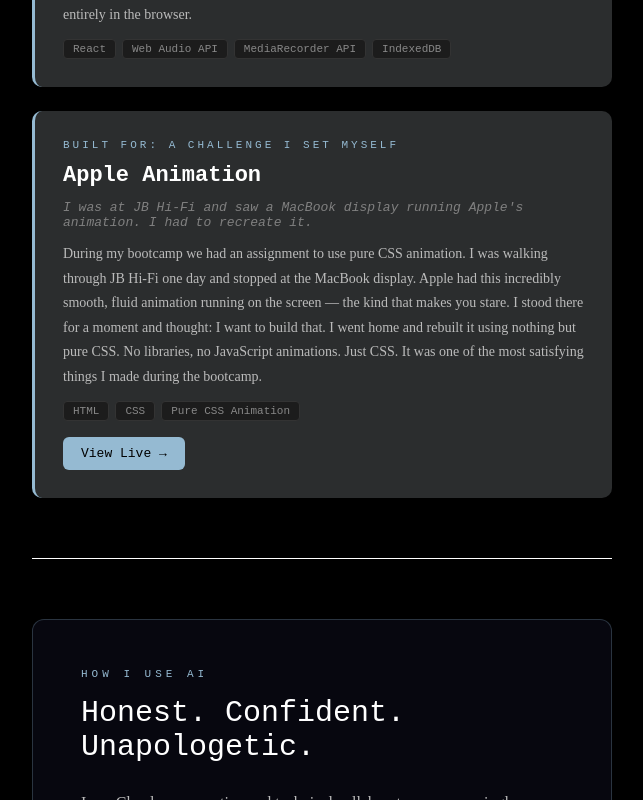
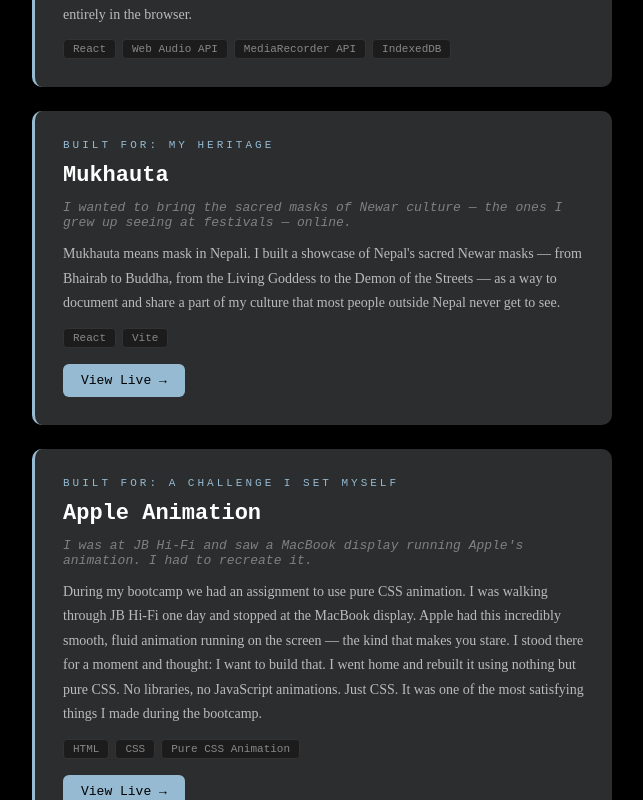
Before and after one commit to swornimjr/reactResume, a React (Vite) app: page /story in a window 1280 px wide. Shown: the part 5580-6380 px from the top of the page, without its empty margins (318-961 px from the left). Built offline with nearby package versions, Linux system fonts and the light colour scheme.

Commit message:
Add Mukhauta project card, resume PDF, remove resume button
Adds Mukhauta to the projects showcase and My Story page, generates
a developer-focused resume PDF, and removes the download-resume CTA
from the profile section.

```diff
--- a/src/App.css
+++ b/src/App.css
@@ -358,6 +358,12 @@ body {
 .aquascape-inspire {
   background-image: url("./assets/aquascape-inspire.png");
   background-color: #061613;
+  background-position: center top;
+}
+
+.mukhauta {
+  background-image: url("./assets/mukhauta.png");
+  background-color: #1a0f0a;
   background-position: center top;
 }
 
--- a/src/components/profileSec.jsx
+++ b/src/components/profileSec.jsx
@@ -1,5 +1,5 @@
 import { Link } from "react-router-dom";
-import HireButton, { HireButton2 } from "./button";
+import { HireButton2 } from "./button";
 
 const ProfileSection = () => {
   return (
@@ -13,7 +13,6 @@ const ProfileSection = () => {
         ideas into reality and delivering exceptional user experiences.
       </div>
       <div>
-        <HireButton text="Download resume" href="/swornimWorkSample.pdf" />
         <HireButton2 text="Browse my work" href="#projects" />
         <Link to="/story" className="hireBtn2">My Story →</Link>
       </div>
@@ -143,6 +142,20 @@ const ProfileSection = () => {
                 </div>
               </a>
               <a
+                href="https://mukut-nine.vercel.app/"
+                class="project-card mukhauta"
+                target="_blank"
+              >
+                <div class="project-info">
+                  <h3>Mukhauta</h3>
+                  <p>
+                    A React showcase of Nepal's sacred Newar masks — gods,
+                    demons, and the divine, from Bhairab to Buddha.
+                  </p>
+                </div>
+              </a>
+
+              <a
                 href="https://apple-animation-8zh8.vercel.app/"
                 class="project-card apple-animation"
                 target="_blank"
--- a/src/pages/myStory.jsx
+++ b/src/pages/myStory.jsx
@@ -64,6 +64,15 @@ const projects = [
       "I started recording guitar sessions and layering them into ambient soundscapes. Then I thought — why not build a tool for that? I built a browser-based ambient music creator where you can record, layer, and blend guitar recordings into your own soundscapes, entirely in the browser.",
     stack: ["React", "Web Audio API", "MediaRecorder API", "IndexedDB"],
     url: null,
+  },
+  {
+    builtFor: "My Heritage",
+    name: "Mukhauta",
+    why: "I wanted to bring the sacred masks of Newar culture — the ones I grew up seeing at festivals — online.",
+    story:
+      "Mukhauta means mask in Nepali. I built a showcase of Nepal's sacred Newar masks — from Bhairab to Buddha, from the Living Goddess to the Demon of the Streets — as a way to document and share a part of my culture that most people outside Nepal never get to see.",
+    stack: ["React", "Vite"],
+    url: "https://mukut-nine.vercel.app/",
   },
   {
     builtFor: "A Challenge I Set Myself",
```
Also changed, not shown: src/assets/mukhauta.png (added), 1 other file (tests, documents, lock files or other folders).
